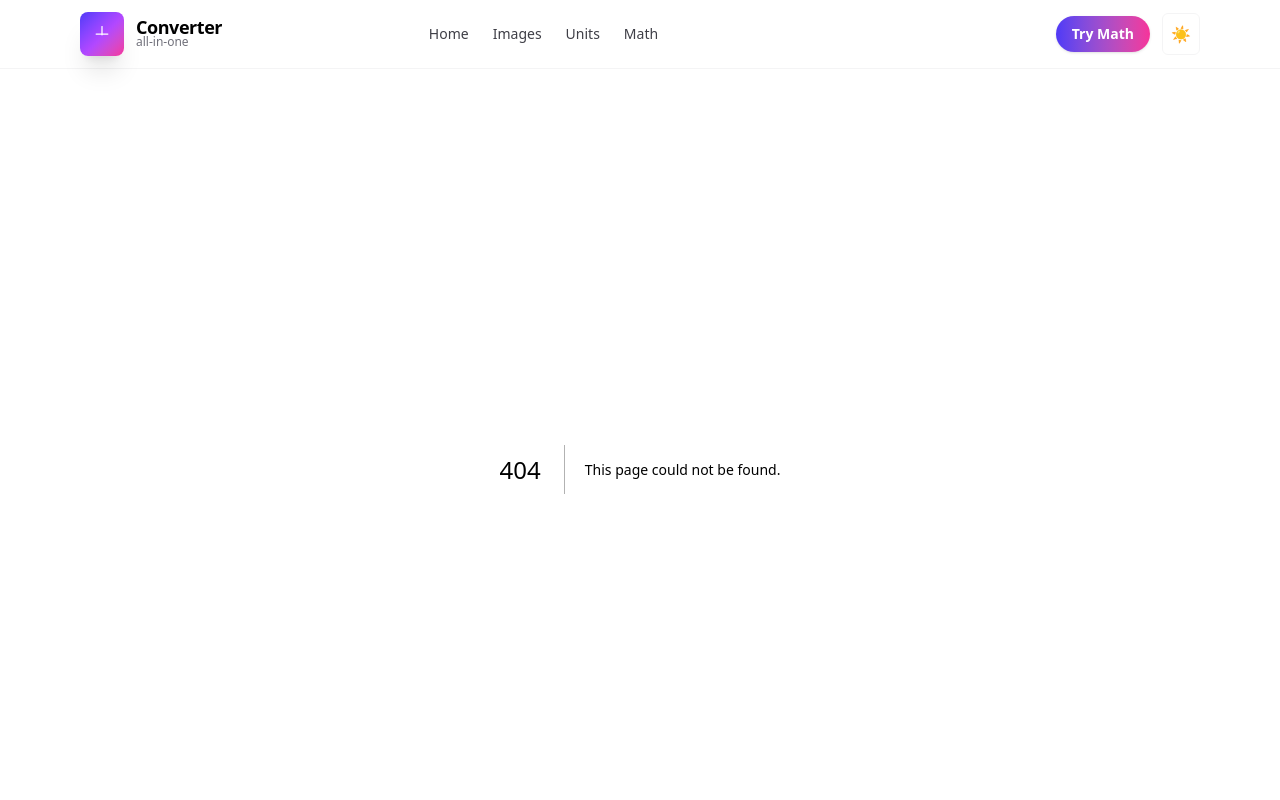
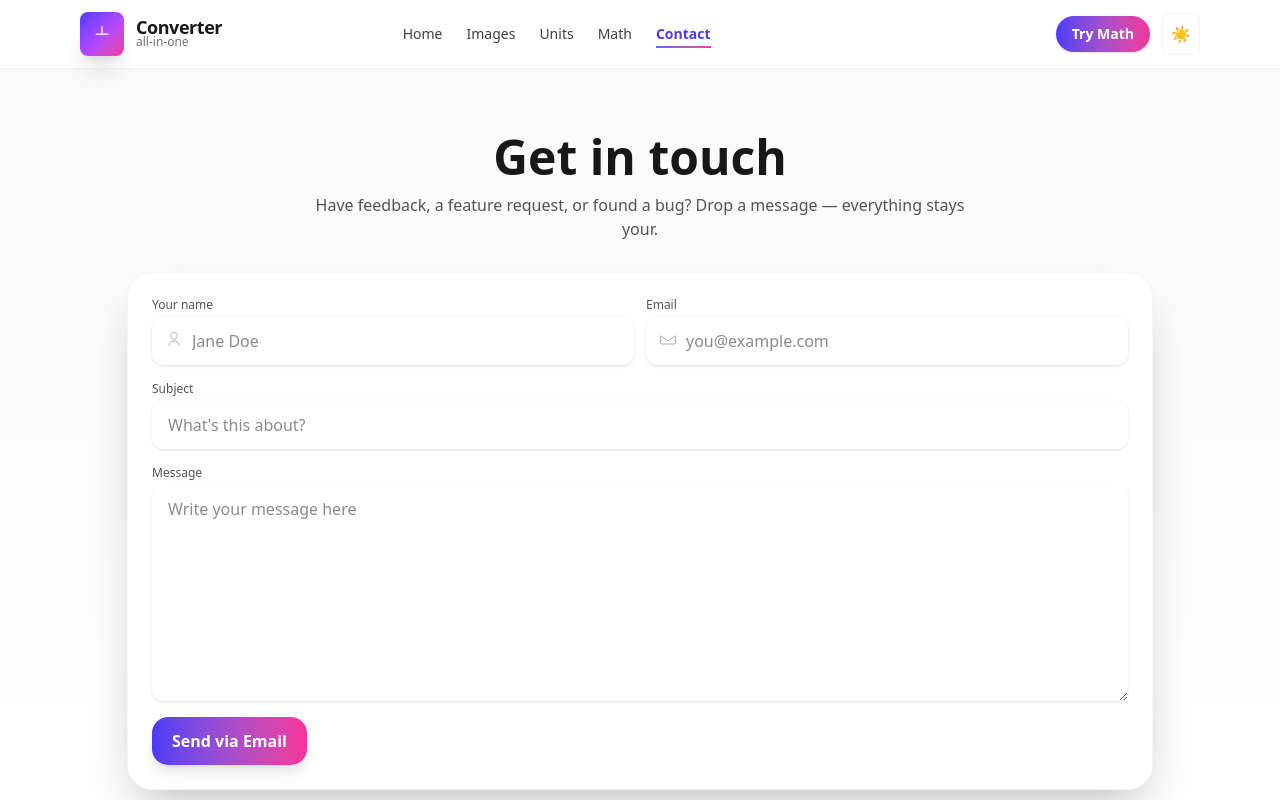
Before and after one commit to SupunCharuka/onlineconvertkit, a Next.js app: page /contact in a window 1280 px wide. Before the commit this address had no page. Shown: the top 800 px of the page. Built offline with nearby package versions, Linux system fonts and the light colour scheme.

Commit message:
Add Contact page and form for user inquiries in the Header component

```diff
--- /dev/null
+++ b/app/contact/page.tsx
@@ -0,0 +1,26 @@
+import ContactForm from "../../components/ContactForm";
+import Link from "next/link";
+
+export const metadata = {
+  title: 'Contact — Converter',
+  description: 'Contact the Converter project — client-side image, unit and math tools. Reach out for feedback or help.',
+};
+
+export default function ContactPage() {
+  return (
+    <main className="min-h-screen bg-gradient-to-b from-zinc-50 to-white dark:from-black dark:to-zinc-900 py-16 px-6">
+      <div className="mx-auto max-w-5xl">
+        <div className="mb-8 text-center">
+          <h1 className="text-4xl sm:text-5xl font-bold text-zinc-900 dark:text-zinc-50">Get in touch</h1>
+          <p className="mt-3 max-w-2xl mx-auto text-zinc-600 dark:text-zinc-400">Have feedback, a feature request, or found a bug? Drop a message — everything stays your. </p>
+        </div>
+
+        <div className="grid grid-cols-1 lg:grid-cols-1 gap-6">
+          <div className="rounded-3xl p-6 bg-white/80 dark:bg-zinc-900/60 shadow-2xl ring-1 ring-zinc-100 dark:ring-zinc-800">
+            <ContactForm />
+          </div>
+        </div>
+      </div>
+    </main>
+  );
+}
--- /dev/null
+++ b/components/ContactForm.tsx
@@ -0,0 +1,100 @@
+"use client";
+import React, { useState } from "react";
+
+export default function ContactForm() {
+  const [name, setName] = useState("");
+  const [email, setEmail] = useState("");
+  const [subject, setSubject] = useState("");
+  const [message, setMessage] = useState("");
+  const [status, setStatus] = useState<null | "sent" | "copied" | "error">(null);
+
+  function validEmail(e: string) {
+    return /\S+@\S+\.\S+/.test(e);
+  }
+
+  function buildMailto() {
+    const to = "supuncharuka.dev@gmail.com"; // replace with your support address
+    const body = `Name: ${name}\nEmail: ${email}\n\n${message}`;
+    const params = new URLSearchParams({ subject: subject || "Contact from website", body });
+    return `mailto:${to}?${params.toString()}`;
+  }
+
+  async function handleSend(e?: React.FormEvent) {
+    e?.preventDefault();
+    if (!name || !email || !message) {
+      setStatus("error");
+      return;
+    }
+    if (!validEmail(email)) {
+      setStatus("error");
+      return;
+    }
+
+    try {
+      const mailto = buildMailto();
+      // attempt to open user's mail client
+      window.location.href = mailto;
+      setStatus("sent");
+    } catch (err) {
+      setStatus("error");
+    }
+  }
+
+  async function copyMessage() {
+    try {
+      const payload = `To: supuncharuka.dev@gmail.com\nSubject: ${subject || "Contact from website"}\n\nName: ${name}\nEmail: ${email}\n\n${message}`;
+      await navigator.clipboard.writeText(payload);
+      setStatus("copied");
+    } catch (err) {
+      setStatus("error");
+    }
+  }
+
+  return (
+    <form onSubmit={handleSend} className="w-full mx-auto">
+      <div className="grid grid-cols-1 lg:grid-cols-1 gap-6">
+        <div className="lg:col-span-2 space-y-4">
+          <div className="grid grid-cols-1 sm:grid-cols-2 gap-3">
+            <label className="flex flex-col">
+              <span className="text-xs text-zinc-600 dark:text-zinc-400">Your name</span>
+              <div className="mt-1 relative">
+                <svg className="absolute left-3 top-3 w-5 h-5 text-zinc-400" viewBox="0 0 24 24" fill="none" stroke="currentColor"><path d="M12 12c2.21 0 4-1.79 4-4s-1.79-4-4-4-4 1.79-4 4 1.79 4 4 4z"/><path d="M6 20c0-3.31 2.69-6 6-6s6 2.69 6 6"/></svg>
+                <input value={name} onChange={(e) => setName(e.target.value)} className="w-full pl-10 pr-3 py-3 rounded-xl bg-white/90 dark:bg-zinc-900/60 shadow-sm focus:ring-2 focus:ring-indigo-300 outline-none" placeholder="Jane Doe" required />
+              </div>
+            </label>
+
+            <label className="flex flex-col">
+              <span className="text-xs text-zinc-600 dark:text-zinc-400">Email</span>
+              <div className="mt-1 relative">
+                <svg className="absolute left-3 top-3 w-5 h-5 text-zinc-400" viewBox="0 0 24 24" fill="none" stroke="currentColor"><path d="M3 8l9 6 9-6"/><path d="M21 8v8a2 2 0 0 1-2 2H5a2 2 0 0 1-2-2V8"/></svg>
+                <input value={email} onChange={(e) => setEmail(e.target.value)} className="w-full pl-10 pr-3 py-3 rounded-xl bg-white/90 dark:bg-zinc-900/60 shadow-sm focus:ring-2 focus:ring-indigo-300 outline-none" placeholder="you@example.com" required />
+              </div>
+            </label>
+          </div>
+
+          <label className="flex flex-col">
+            <span className="text-xs text-zinc-600 dark:text-zinc-400">Subject</span>
+            <input value={subject} onChange={(e) => setSubject(e.target.value)} className="mt-1 px-4 py-3 rounded-xl bg-white/90 dark:bg-zinc-900/60 shadow-sm focus:ring-2 focus:ring-indigo-300 outline-none" placeholder="What's this about?" />
+          </label>
+
+          <label className="flex flex-col">
+            <span className="text-xs text-zinc-600 dark:text-zinc-400">Message</span>
+            <textarea value={message} onChange={(e) => setMessage(e.target.value)} rows={8} className="mt-1 px-4 py-3 rounded-xl bg-white/90 dark:bg-zinc-900/60 shadow-sm focus:ring-2 focus:ring-indigo-300 outline-none" placeholder="Write your message here" required />
+          </label>
+
+          <div className="flex items-center gap-3">
+            <button type="submit" className="px-5 py-3 rounded-2xl bg-gradient-to-r from-indigo-600 to-pink-500 text-white font-semibold shadow-lg">Send via Email</button>
+
+            <div className="ml-auto text-sm text-zinc-500 dark:text-zinc-400">
+              {status === 'sent' && <span className="text-green-600">Sent Successfully.</span>}
+              {status === 'copied' && <span className="text-indigo-600">Message copied to clipboard.</span>}
+              {status === 'error' && <span className="text-red-600">Please complete the form correctly.</span>}
+            </div>
+          </div>
+        </div>
+
+
+      </div>
+    </form>
+  );
+}
--- a/components/Header.tsx
+++ b/components/Header.tsx
@@ -54,6 +54,7 @@ export default function Header() {
                     <NavLink href="/image-converter">Images</NavLink>
                     <NavLink href="/unit-converter">Units</NavLink>
                     <NavLink href="/math">Math</NavLink>
+                    <NavLink href="/contact">Contact</NavLink>
                 </nav>
 
                 <div className="ml-auto hidden md:flex items-center gap-3">
@@ -96,6 +97,7 @@ export default function Header() {
                             <li><Link href="/image-converter" onClick={() => setOpen(false)} className="block w-full text-left px-4 py-3 rounded-lg hover:bg-zinc-100 dark:hover:bg-zinc-800">Images</Link></li>
                             <li><Link href="/unit-converter/meters-to-feet" onClick={() => setOpen(false)} className="block w-full text-left px-4 py-3 rounded-lg hover:bg-zinc-100 dark:hover:bg-zinc-800">Units</Link></li>
                             <li><Link href="/math" onClick={() => setOpen(false)} className="block w-full text-left px-4 py-3 rounded-lg hover:bg-zinc-100 dark:hover:bg-zinc-800">Math</Link></li>
+                            <li><Link href="/contact" onClick={() => setOpen(false)} className="block w-full text-left px-4 py-3 rounded-lg hover:bg-zinc-100 dark:hover:bg-zinc-800">Contact</Link></li>
                             <li className="mt-2"><Link href="/math" onClick={() => setOpen(false)} className="block text-center rounded-full bg-gradient-to-r from-indigo-600 to-pink-500 text-white px-4 py-2">Try Math</Link></li>
                             <li className="mt-2 flex justify-center">
                                 <button
```
